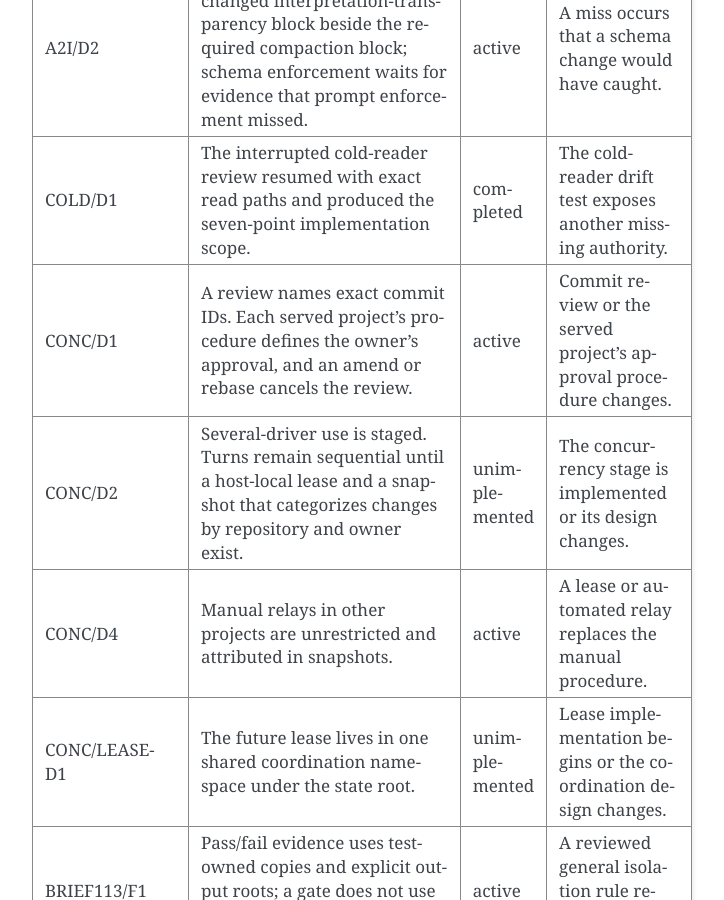
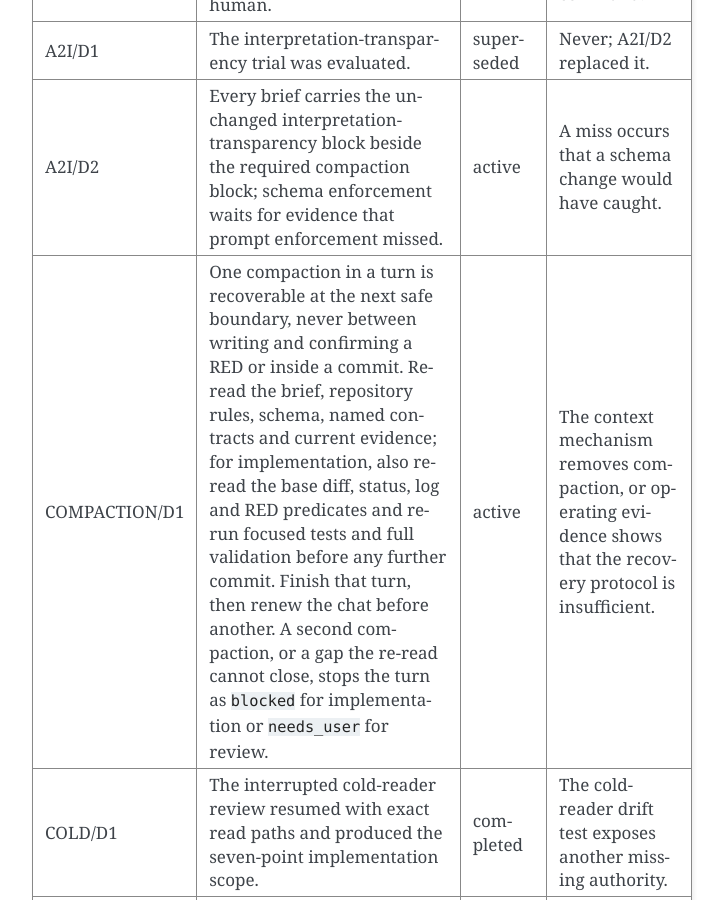
Before and after one commit to dememax/agent-cycle, a Sphinx documentation site: the page built from docs/decisions.rst, in a window 1280 px wide and 900 px high, scrolled down 4794 px. Shown: the whole window, without its empty margins (388-1112 px from the left). Built offline with Sphinx 7.4.7, drawn with Linux system fonts in a browser that asks for light colours.

Commit message:
docs: record the compaction recovery decision
Add COMPACTION/D1 to the public decision ledger because every public turn
template already names it. Record the one-compaction recovery protocol, its
safe boundary and reread/rerun obligations, renewal before another turn, and
the stopping outcomes for a second compaction or an unclosed evidence gap.

Mark the rule active and give it a concrete revisit condition without adding
private decision context. The three-step check_rst loop is clean.

Co-Authored-By: Codex GPT-5 <noreply@openai.com>

```diff
--- a/docs/decisions.rst
+++ b/docs/decisions.rst
@@ -194,6 +194,19 @@ decisions remain with the downstream project.
        evidence that prompt enforcement missed.
      - active
      - A miss occurs that a schema change would have caught.
+   * - COMPACTION/D1
+     - One compaction in a turn is recoverable at the next safe boundary,
+       never between writing and confirming a RED or inside a commit. Re-read
+       the brief, repository rules, schema, named contracts and current
+       evidence; for implementation, also re-read the base diff, status, log
+       and RED predicates and re-run focused tests and full validation before
+       any further commit. Finish that turn, then renew the chat before
+       another. A second compaction, or a gap the re-read cannot close, stops
+       the turn as ``blocked`` for implementation or ``needs_user`` for
+       review.
+     - active
+     - The context mechanism removes compaction, or operating evidence shows
+       that the recovery protocol is insufficient.
    * - COLD/D1
      - The interrupted cold-reader review resumed with exact read paths and
        produced the seven-point implementation scope.
```
